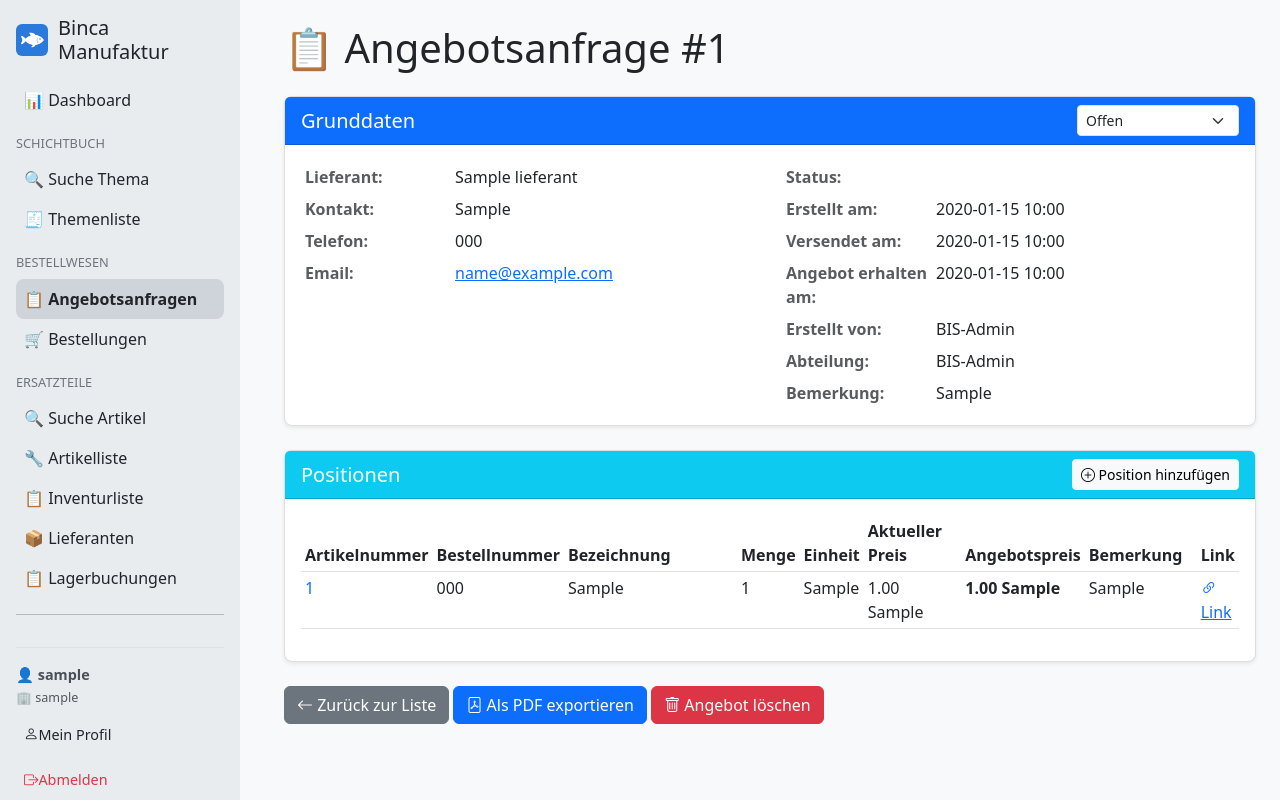
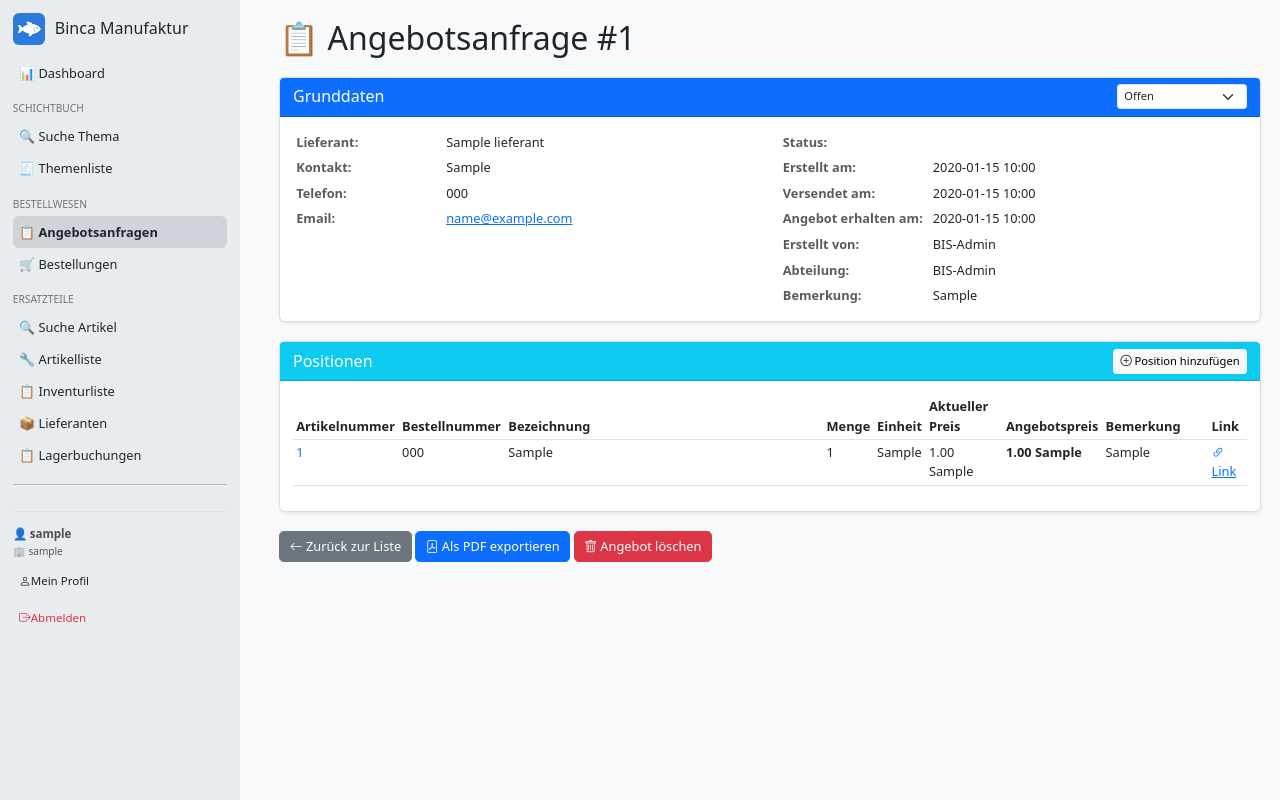
Before and after one commit to Hilli86/BIS, a Flask app: page /ersatzteile/angebotsanfragen/1 in a window 1280 px wide. Run offline with Flask 3, Linux system fonts and the light colour scheme; the visitor is signed in with stand-in values (Sample User, id 1); data comes from the database, SQL or seed files in the repository; tables that the repository leaves empty hold one stand-in row (values such as "Sample post"); data that the repository does not hold is empty; parts of the project's set-up code (start-up, migrations or seed data) failed here and were passed over.

Commit message:
Layout-Scaling-und-aendereungen

```diff
--- a/modules/ersatzteile/routes/angebotsanfrage_routes.py
+++ b/modules/ersatzteile/routes/angebotsanfrage_routes.py
@@ -783,6 +783,9 @@
             einheit = request.form.get('einheit', '').strip() or None
             bemerkung = request.form.get('bemerkung', '').strip() or None
             link = request.form.get('link', '').strip() or None
+            # Prüfe ob link "None" als String ist und konvertiere zu None
+            if link and link.lower() in ('none', 'null', 'undefined'):
+                link = None
 
             # Validierung
             if not bestellnummer or not bezeichnung:
--- a/modules/ersatzteile/routes/bestellung_routes.py
+++ b/modules/ersatzteile/routes/bestellung_routes.py
@@ -817,6 +817,9 @@
     waehrung = request.form.get('waehrung', 'EUR').strip()
     bemerkung = request.form.get('bemerkung', '').strip() or None
     link = request.form.get('link', '').strip() or None
+    # Prüfe ob link "None" als String ist und konvertiere zu None
+    if link and link.lower() in ('none', 'null', 'undefined'):
+        link = None
 
     if not ersatzteil_id and not bestellnummer:
         flash('Bitte geben Sie entweder eine ErsatzteilID oder eine Bestellnummer ein.', 'danger')
@@ -880,6 +883,9 @@
     waehrung = request.form.get('waehrung', 'EUR').strip()
     bemerkung = request.form.get('bemerkung', '').strip() or None
     link = request.form.get('link', '').strip() or None
+    # Prüfe ob link "None" als String ist und konvertiere zu None
+    if link and link.lower() in ('none', 'null', 'undefined'):
+        link = None
 
     try:
         with get_db_connection() as conn:
--- a/modules/ersatzteile/templates/angebotsanfrage_detail.html
+++ b/modules/ersatzteile/templates/angebotsanfrage_detail.html
@@ -161,16 +161,17 @@
         <div class="table-responsive">
             <table class="table table-sm">
                 <colgroup>
+                    <col style="width: 7%;">
+                    <col style="width: 11%;">
+                    <col style="width: 33%;">
+                    <col style="width: 5%;">
+                    <col style="width: 5%;">
                     <col style="width: 8%;">
-                    <col style="width: 12%;">
-                    <col style="width: 25%;">
-                    <col style="width: 6%;">
-                    <col style="width: 6%;">
-                    <col style="width: 12%;">
-                    <col style="width: 12%;">
-                    <col style="width: 13%;">
+                    <col style="width: 8%;">
+                    <col style="width: 11%;">
+                    <col style="width: 4%;">
                     {% if anfrage.Status == 'Offen' %}
-                    <col style="width: 10%;">
+                    <col style="width: 8%;">
                     {% endif %}
                 </colgroup>
                 <thead>
@@ -191,8 +192,8 @@
                 </thead>
                 <tbody>
                     {% for p in positionen %}
-                    <tr {% if anfrage.Status == 'Offen' %}style="cursor: pointer;" onclick="openEditPositionModal({{ p.ID }}, '{{ p.Bestellnummer|replace("'", "\\'") or '' }}', '{{ p.Bezeichnung|replace("'", "\\'") or '' }}', {{ p.Menge }}, '{{ p.Einheit|replace("'", "\\'") or 'Stück' }}', '{{ p.Bemerkung|replace("'", "\\'") or '' }}', {{ p.ErsatzteilID or 'null' }}, '{{ p.Link|replace("'", "\\'") or '' }}')"{% endif %}>
-                        <td onclick="event.stopPropagation();">
+                    <tr>
+                        <td>
                             {% if p.ErsatzteilID %}
                             <a href="{{ url_for('ersatzteile.ersatzteil_detail', ersatzteil_id=p.ErsatzteilID) }}" class="text-decoration-none">
                                 {{ p.ErsatzteilID }}
@@ -222,7 +223,7 @@
                         <td>{{ p.Bemerkung or '-' }}</td>
                         <td>
                             {% if p.Link %}
-                            <a href="{{ p.Link }}" target="_blank" rel="noopener noreferrer" onclick="event.stopPropagation();">
+                            <a href="{{ p.Link }}" target="_blank" rel="noopener noreferrer">
                                 <i class="bi bi-link-45deg"></i> Link
                             </a>
                             {% else %}
@@ -230,24 +231,29 @@
                             {% endif %}
                         </td>
                         {% if anfrage.Status == 'Offen' %}
-                        <td onclick="event.stopPropagation();">
+                        <td>
+                            <div class="d-flex gap-1">
+                                <button class="btn btn-sm btn-outline-primary" onclick="openEditPositionModal({{ p.ID }}, '{{ p.Bestellnummer|replace("'", "\\'") or '' }}', '{{ p.Bezeichnung|replace("'", "\\'") or '' }}', {{ p.Menge }}, '{{ p.Einheit|replace("'", "\\'") or 'Stück' }}', '{{ p.Bemerkung|replace("'", "\\'") or '' }}', {{ p.ErsatzteilID or 'null' }}, {% if p.Link %}'{{ p.Link|replace("'", "\\'") }}'{% else %}''{% endif %})" title="Position bearbeiten">
+                                    <i class="bi bi-pencil"></i>
+                                </button>
                                 <form method="POST" action="{{ url_for('ersatzteile.angebotsanfrage_position_loeschen', angebotsanfrage_id=anfrage.ID, position_id=p.ID) }}"
                                       onsubmit="return confirm('Position wirklich löschen?');" class="d-inline">
-                                <button type="submit" class="btn btn-sm btn-outline-danger">
+                                    <button type="submit" class="btn btn-sm btn-outline-danger" title="Position löschen">
                                         <i class="bi bi-trash"></i>
                                     </button>
                                 </form>
                                 {% if not p.ErsatzteilID and p.Bestellnummer and p.Bezeichnung %}
                                 <form method="POST" action="{{ url_for('ersatzteile.angebotsanfrage_position_artikel_erstellen', angebotsanfrage_id=anfrage.ID, position_id=p.ID) }}"
-                                  onsubmit="return confirm('Artikel aus dieser Position erstellen?');" class="d-inline me-1">
+                                      onsubmit="return confirm('Artikel aus dieser Position erstellen?');" class="d-inline">
                                     <button type="submit" class="btn btn-sm btn-outline-success" title="Artikel erstellen">
                                         <i class="bi bi-plus-circle"></i>
                                     </button>
                                 </form>
                                 {% endif %}
+                            </div>
                         </td>
                         {% elif anfrage.Status == 'Versendet' %}
-                        <td onclick="event.stopPropagation();">
+                        <td>
                             {% if not p.ErsatzteilID and p.Bestellnummer and p.Bezeichnung %}
                             <form method="POST" action="{{ url_for('ersatzteile.angebotsanfrage_position_artikel_erstellen', angebotsanfrage_id=anfrage.ID, position_id=p.ID) }}"
                                   onsubmit="return confirm('Artikel aus dieser Position erstellen?');" class="d-inline me-1">
@@ -722,7 +728,12 @@
     document.getElementById('edit_bemerkung').value = bemerkung || '';
     const linkInput = document.getElementById('edit_link');
     if (linkInput) {
-        linkInput.value = link || '';
+        // Prüfe ob link "None", "null" oder ein leerer String ist
+        if (!link || link === 'None' || link === 'null' || link === 'undefined') {
+            linkInput.value = '';
+        } else {
+            linkInput.value = link;
+        }
     }
 
     // Action URL setzen
--- a/templates/layout/base.html
+++ b/templates/layout/base.html
@@ -33,6 +33,11 @@
   <link rel="stylesheet" href="https://cdn.jsdelivr.net/npm/bootstrap-icons@1.10.5/font/bootstrap-icons.css">
 
   <style>
+    /* --- Globale Skalierung: 100% Zoom ≈ bisherige 80% --- */
+    html {
+      font-size: 80%;
+    }
+
     /* --- Seitenlayout --- */
     body {
       background-color: #f8f9fa;
```
Also changed, not shown: modules/auth/templates/profil.html (+9 -0 lines), modules/ersatzteile/templates/bestellung_detail.html (+7 -2 lines), utils/benachrichtigungen.py (+19 -2 lines). Lines whose indentation alone changed are shown as unchanged.
